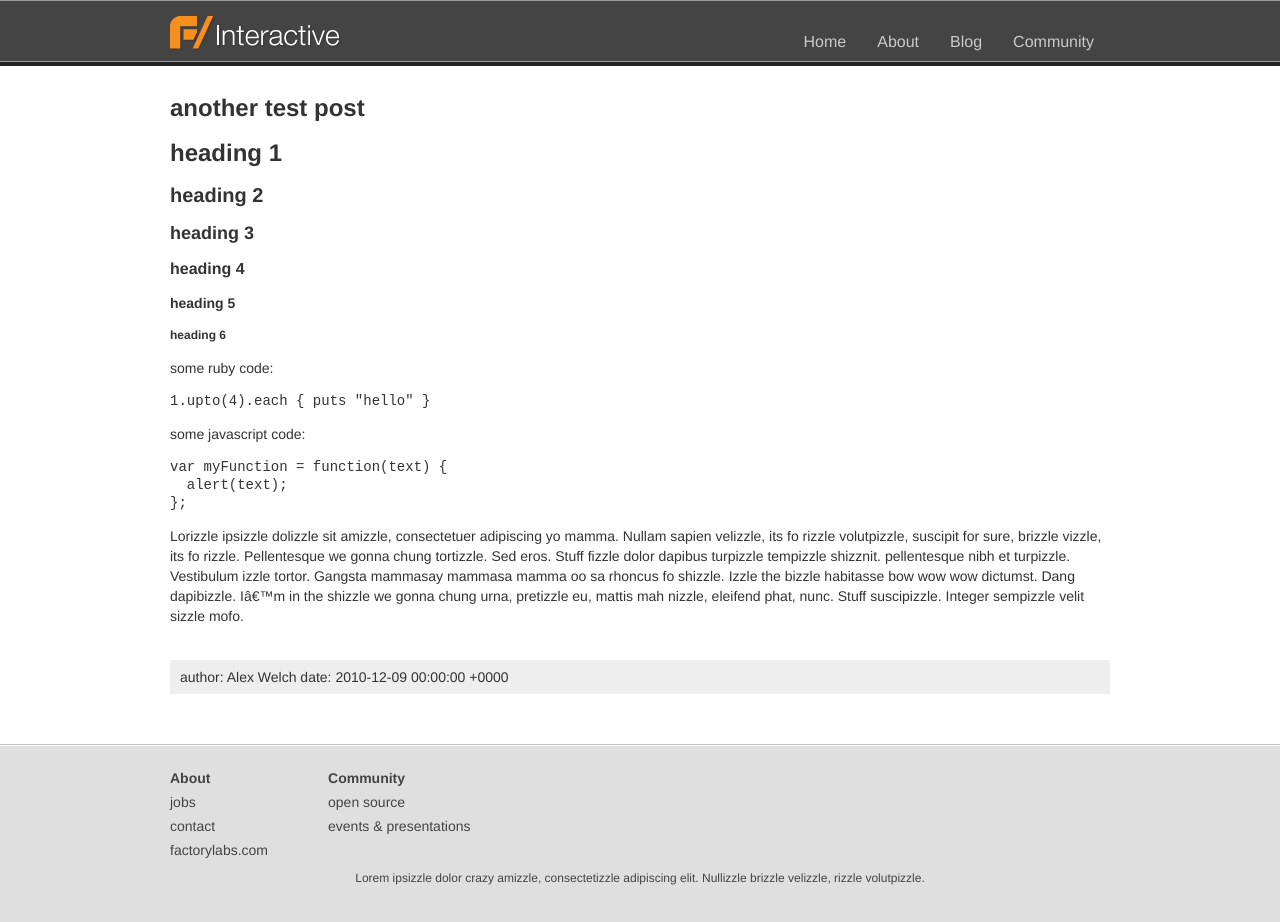
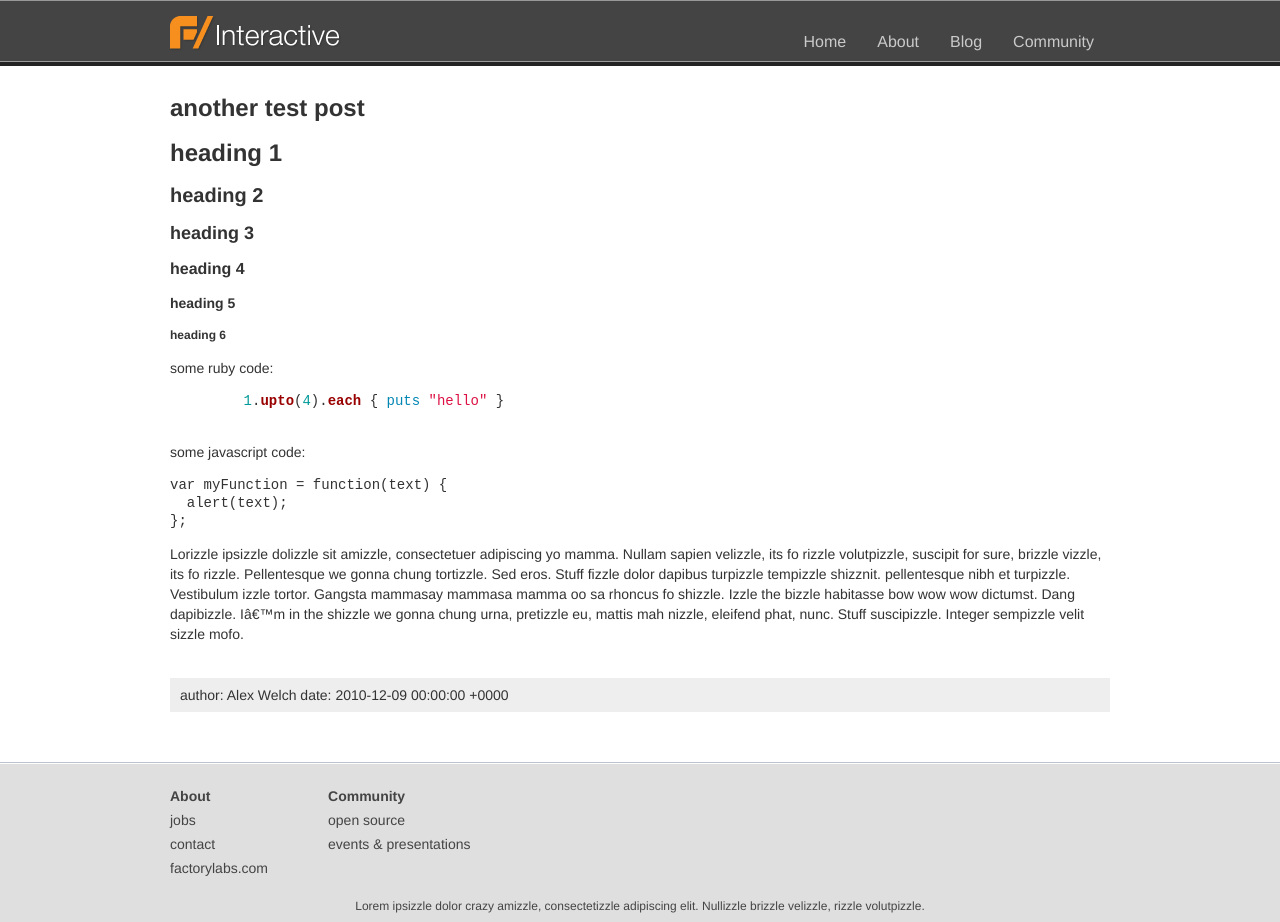
Before and after one commit to factorylabs/factorylabs.github.com, a Jekyll site: the page built from _posts/2010-12-09-another-test-post.markdown, in a window 1280 px wide. Built offline with Jekyll 4.4.1, drawn with Linux system fonts in a browser that asks for light colours; before the commit the page ends 900 px from its top, so only the background shows below that.

Commit message:
trying to highlight code with pygments

```diff
--- a/_posts/2010-12-09-another-test-post.markdown
+++ b/_posts/2010-12-09-another-test-post.markdown
@@ -13,7 +13,9 @@ author: Alex Welch
 
 some ruby code:
 
+    {% highlight ruby %}
     1.upto(4).each { puts "hello" }
+    {% endhighlight %}
 
 some javascript code:
 
--- a/stylesheets/main.css
+++ b/stylesheets/main.css
@@ -90,7 +90,7 @@ div#footer {
 #footer p {
   clear: both;
   font-size: 12px;
-  padding: 10px;
+  padding: 20px 0 10px;
   text-align: center;
 }
 
```
